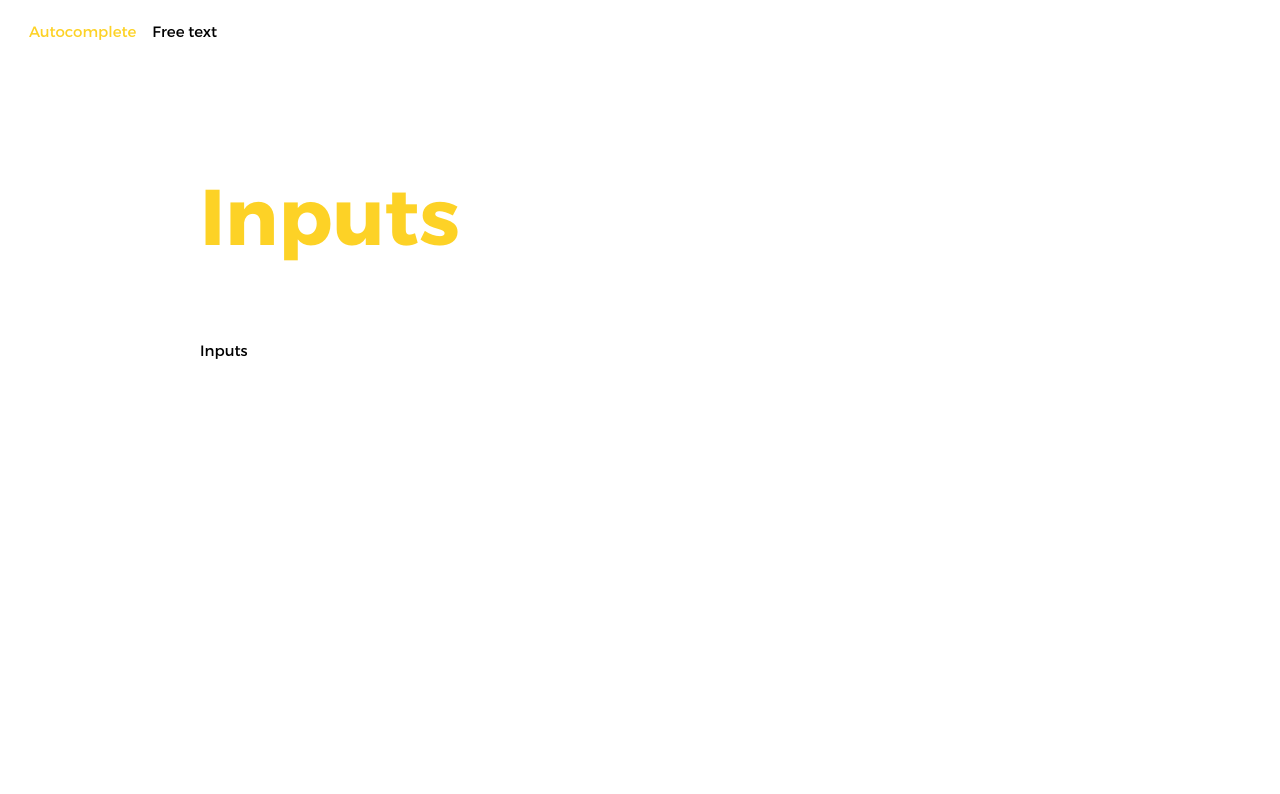
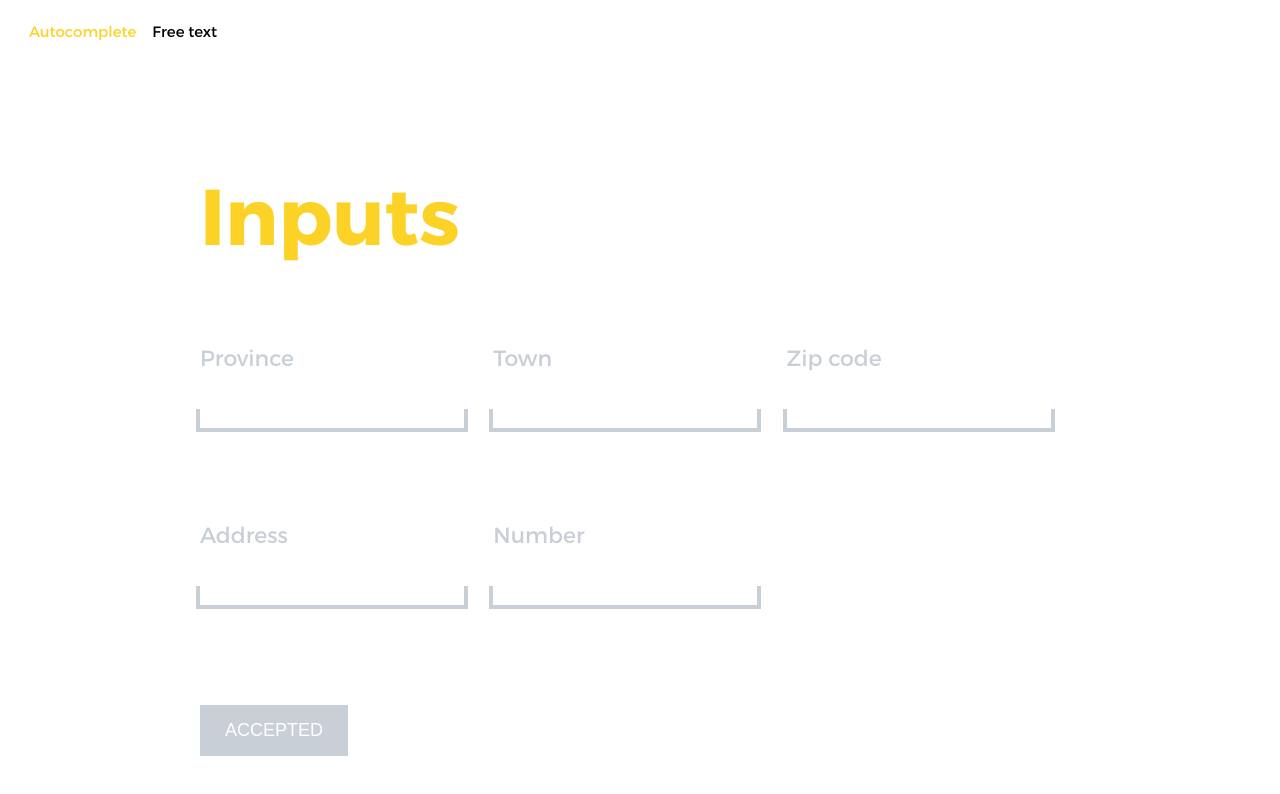
Before and after one commit to zotovs/hocelot-test, a React (Create React App) app: page /free-text in a window 1280 px wide. Shown: the top 794 px of the page. Built offline with nearby package versions, Linux system fonts and the light colour scheme.

Commit message:
Added TextInputs and Button to FreeTextPage

```diff
--- /dev/null
+++ b/src/components/Button.js
@@ -0,0 +1,31 @@
+import React from 'react';
+import styled from 'styled-components';
+import PropTypes from 'prop-types';
+
+const StyledButton = styled.button`
+  border: none;
+  box-shadow: none;
+  background-color: ${props => props.theme.grey};
+  padding: 15px 25px;
+  text-transform: uppercase;
+  font-weight: 500;
+  font-size: 1.8rem;
+  color: ${props => props.theme.white};
+  cursor: pointer;
+`;
+
+function Button({ children, ...rest }) {
+  return <StyledButton {...rest}>{children}</StyledButton>;
+}
+
+Button.propTypes = {
+  children: PropTypes.node.isRequired,
+  type: PropTypes.string,
+  disabled: PropTypes.bool,
+};
+
+Button.defaultProps = {
+  type: 'button',
+};
+
+export default Button;
--- /dev/null
+++ b/src/components/TextInput.js
@@ -0,0 +1,59 @@
+import React from 'react';
+import styled from 'styled-components';
+import PropTypes from 'prop-types';
+
+const Wrapper = styled.div``;
+
+const Label = styled.label`
+  display: block;
+  color: ${props => props.theme.grey};
+  font-size: 2.2rem;
+  position: relative;
+
+  &:after {
+    content: '';
+    position: absolute;
+    width: calc(100% + 8px);
+    height: 25%;
+    bottom: -4px;
+    left: -4px;
+    z-index: 1;
+    border: 4px solid ${props => props.theme.grey};
+    border-top: none;
+  }
+`;
+
+const Input = styled.input`
+  position: relative;
+  z-index: 2;
+  padding: 10px 20px;
+  width: 100%;
+  border: none;
+  background-color: transparent;
+  font-size: 2.2rem;
+  line-height: 29px;
+`;
+
+function TextInput({ label, type, name, className }) {
+  return (
+    <Wrapper className={className}>
+      <Label>
+        {label}
+        <Input type={type} name={name} />
+      </Label>
+    </Wrapper>
+  );
+}
+
+TextInput.propTypes = {
+  label: PropTypes.string.isRequired,
+  name: PropTypes.string,
+  className: PropTypes.string,
+  type: PropTypes.string,
+};
+
+TextInput.defaultProps = {
+  type: 'text',
+};
+
+export default TextInput;
--- a/src/containers/FreeTextPage.js
+++ b/src/containers/FreeTextPage.js
@@ -1,25 +1,52 @@
-import React from 'react';
+import React, { useState } from 'react';
 import styled from 'styled-components';
 
 import PageWrapper from '../components/PageWrapper';
+import TextInput from '../components/TextInput';
+import Button from '../components/Button';
 
-const Form = styled.form`
+const InputsWrapper = styled.div`
   display: flex;
   align-items: flex-start;
   flex-wrap: wrap;
+  align-content: space-between;
   min-height: 270px;
-  align-content: space-between;
+  margin-bottom: 100px;
+`;
+
+const StyledTextInput = styled(TextInput)`
+  width: 30%;
+  margin-right: 3.33%;
+
+  &:nth-child(3n) {
+    margin-right: 0;
+  }
 `;
 
 function FreeTextPage() {
+  const [values, setValues] = useState({
+    province: '',
+    town: '',
+    zipCode: '',
+    address: '',
+    number: '',
+  });
+
   return (
     <PageWrapper title="Inputs">
-      <Form
+      <form
         onSubmit={e => {
           e.preventDefault();
         }}>
-        Inputs
-      </Form>
+        <InputsWrapper>
+          <StyledTextInput name="province" label="Province" />
+          <StyledTextInput name="town" label="Town" />
+          <StyledTextInput type="number" name="zip-code" label="Zip code" />
+          <StyledTextInput name="address" label="Address" />
+          <StyledTextInput type="number" name="number" label="Number" />
+        </InputsWrapper>
+        <Button type="submit">Accepted</Button>
+      </form>
     </PageWrapper>
   );
 }
--- a/src/styles/GlobalStyles.js
+++ b/src/styles/GlobalStyles.js
@@ -32,6 +32,12 @@ const GlobalStyles = createGlobalStyle`
   a {
     text-decoration: none;
   }
+
+  input[type=number]::-webkit-inner-spin-button,
+  input[type=number]::-webkit-outer-spin-button {
+    -webkit-appearance: none;
+    margin: 0;
+  }
 `;
 
 export default GlobalStyles;
--- a/src/styles/theme.js
+++ b/src/styles/theme.js
@@ -2,6 +2,7 @@ const theme = {
   yellow: '#fdd226',
   black: '#000',
   white: '#fff',
+  grey: '#c8cfd7',
   border: `2px solid #fdd226`,
 };
 
```
